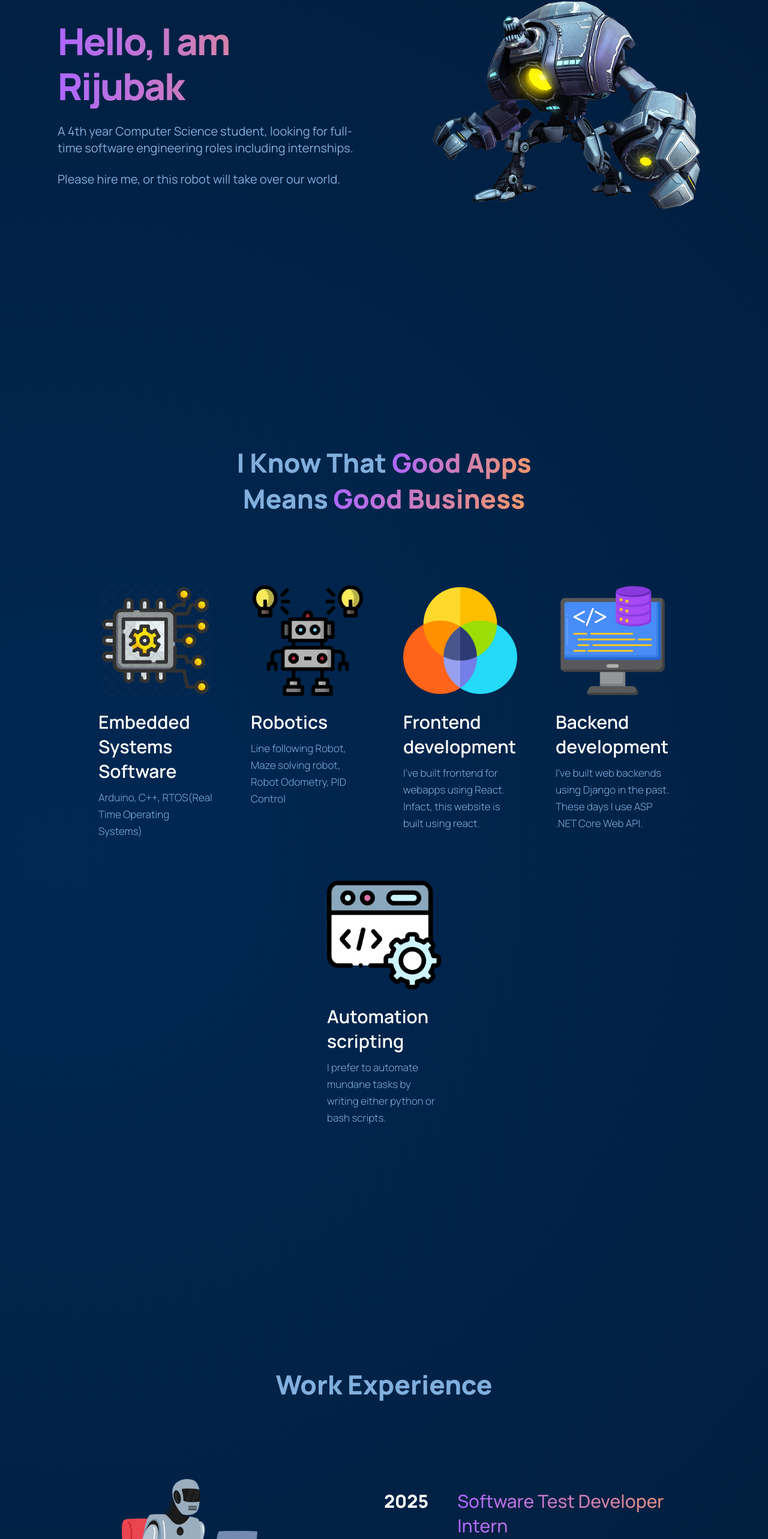
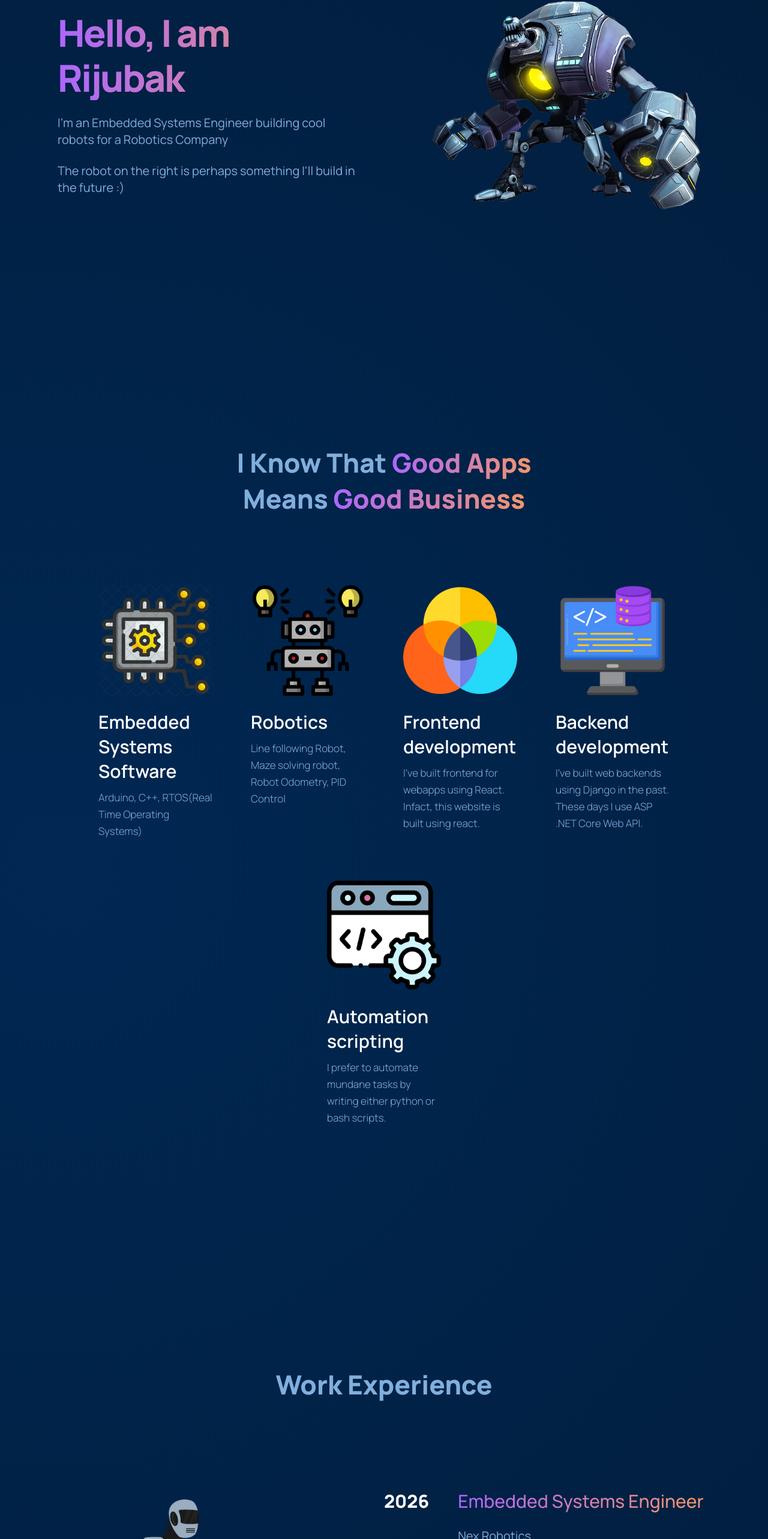
Before and after one commit to Riju-bak/PortfolioWebsite, a React (Create React App) app: page / in a window 1280 px wide. Shown: the part 198-2764 px from the top of the page at 60% size. Built offline with nearby package versions, Linux system fonts and the light colour scheme.

Commit message:
Add 2026 embedded engineer work info

```diff
--- a/src/containers/Header/Header.jsx
+++ b/src/containers/Header/Header.jsx
@@ -7,8 +7,8 @@ function Header(props) {
         <div className="rk__header section__padding" id="home">
             <div className="rk__header-content">
                 <h1 className="gradient__text">Hello, I am Rijubak</h1>
-                <p>A 4th year Computer Science student, looking for full-time software engineering roles including internships.</p>
-                <p>Please hire me, or this robot will take over our world.</p>
+                <p>I'm an Embedded Systems Engineer building cool robots for a Robotics Company</p>
+                <p>The robot on the right is perhaps something I'll build in the future :)</p>
             </div>
             <div className="rk__header-image">
                 <img src={robot} />
--- a/src/containers/Work/Work.jsx
+++ b/src/containers/Work/Work.jsx
@@ -6,6 +6,15 @@ import {workrobo} from "../../assets";
 
 function Work() {
     const experiences = [
+        {
+            year: "2026",
+            works: [
+                {
+                    name: "Embedded Systems Engineer",
+                    company: "Nex Robotics",
+                }
+            ]
+        },
         {
             year: "2025",
             works: [{
```
